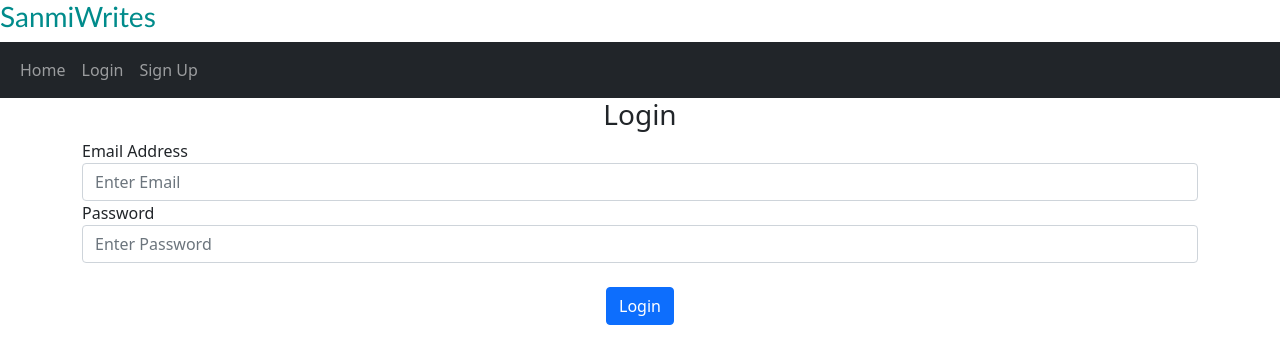
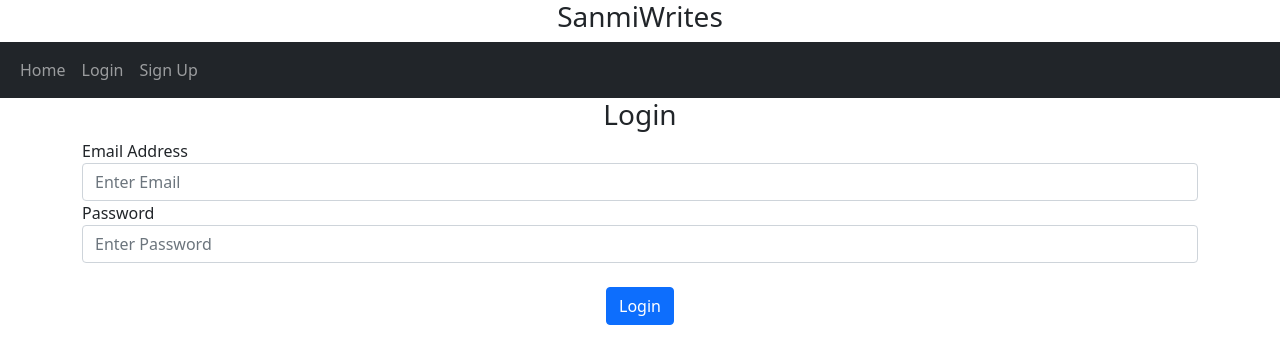
Before and after one commit to SuaveDeveloper/-SuaveDeveloper-AltSchool_BlogPost_Project, a Flask app: page /login in a window 1280 px wide. Shown: the top 364 px of the page. Run offline with Flask 3, Linux system fonts and the light colour scheme; some libraries are stand-ins or nearby versions.

Commit message:
title2 commit

```diff
--- a/BlogWebsite/template/base.html
+++ b/BlogWebsite/template/base.html
@@ -17,9 +17,9 @@
     <title>{% block title %}{% endblock %}</title>
   </head>
   <body>
-    <div style="margin: auto;font-family: 'Gill Sans', 'Gill Sans MT', Calibri, 'Trebuchet MS', sans-serif; object-position: center; color: darkcyan;">
+    <center>
       <h3>SanmiWrites</h3>
-    </div>
+    </center>
     <nav class="navbar navbar-expand-lg navbar-dark bg-dark">
       <div class="container-fluid">
         <button
```
